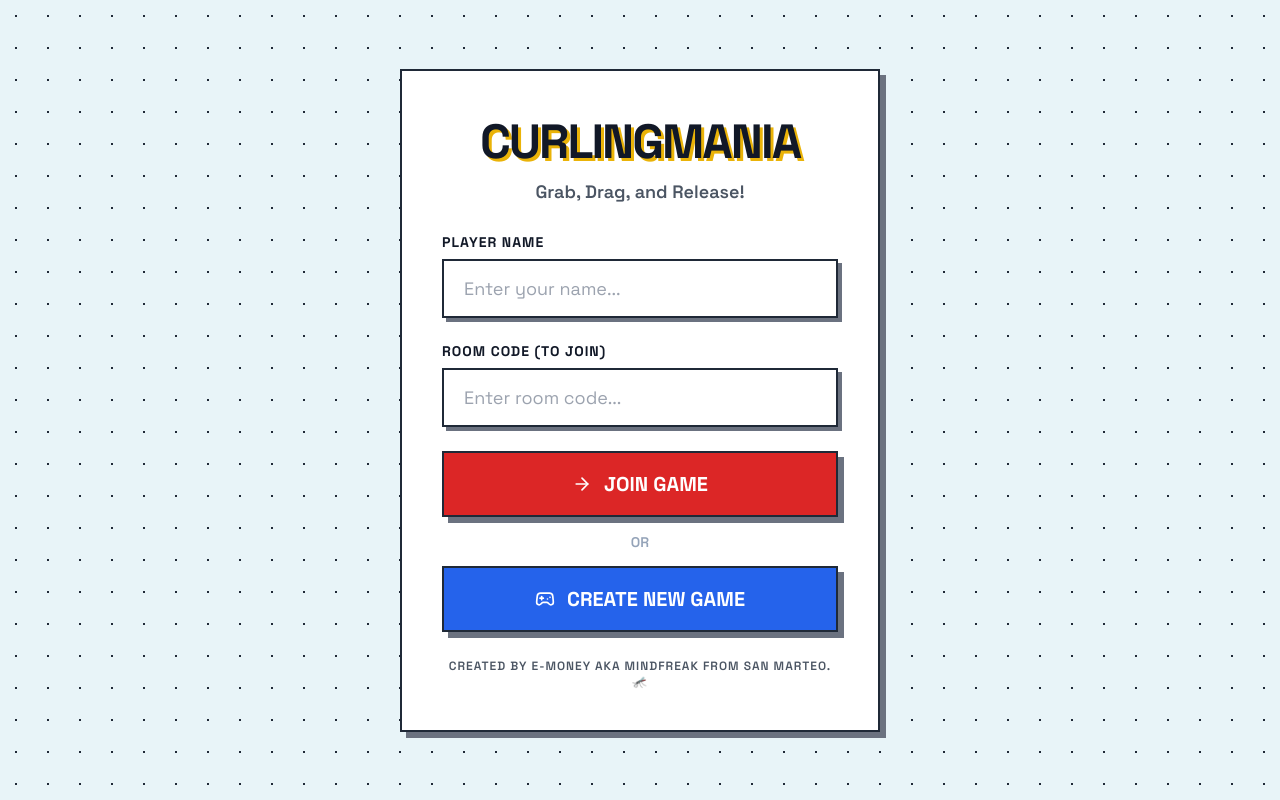
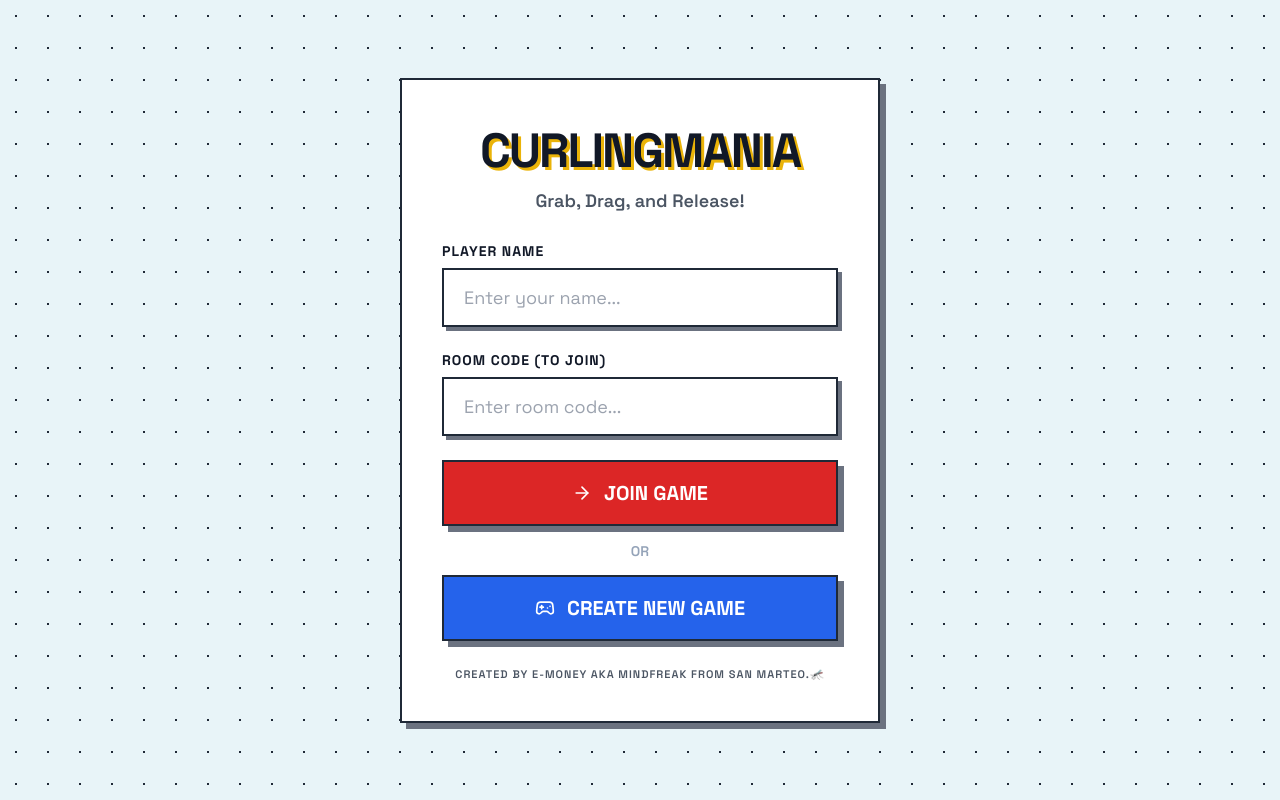
Before and after one commit to Breadmaster101/CurlingMania, a React (Vite) app: page / in a window 1280 px wide. Built offline with nearby package versions, Linux system fonts and the light colour scheme; no server answers.

Commit message:
Change font size in creator's message
Updated font size for the creator's message.

```diff
--- a/src/ConnectScreen.jsx
+++ b/src/ConnectScreen.jsx
@@ -38,7 +38,7 @@ export default function ConnectScreen() {
          <button className="btn" onClick={handleCreate}>
             <Gamepad2 size={20} /> Create New Game
          </button>
-         <div style={{ color: 'var(--text-muted)', fontSize: '12px', fontWeight: 600, marginTop: '10px', textTransform: 'uppercase', letterSpacing: '1px' }}>
+         <div style={{ color: 'var(--text-muted)', fontSize: '11px', fontWeight: 600, marginTop: '10px', textTransform: 'uppercase', letterSpacing: '1px' }}>
             Created by E-Money aka Mindfreak from San Marteo.🦟
          </div>
 
```
